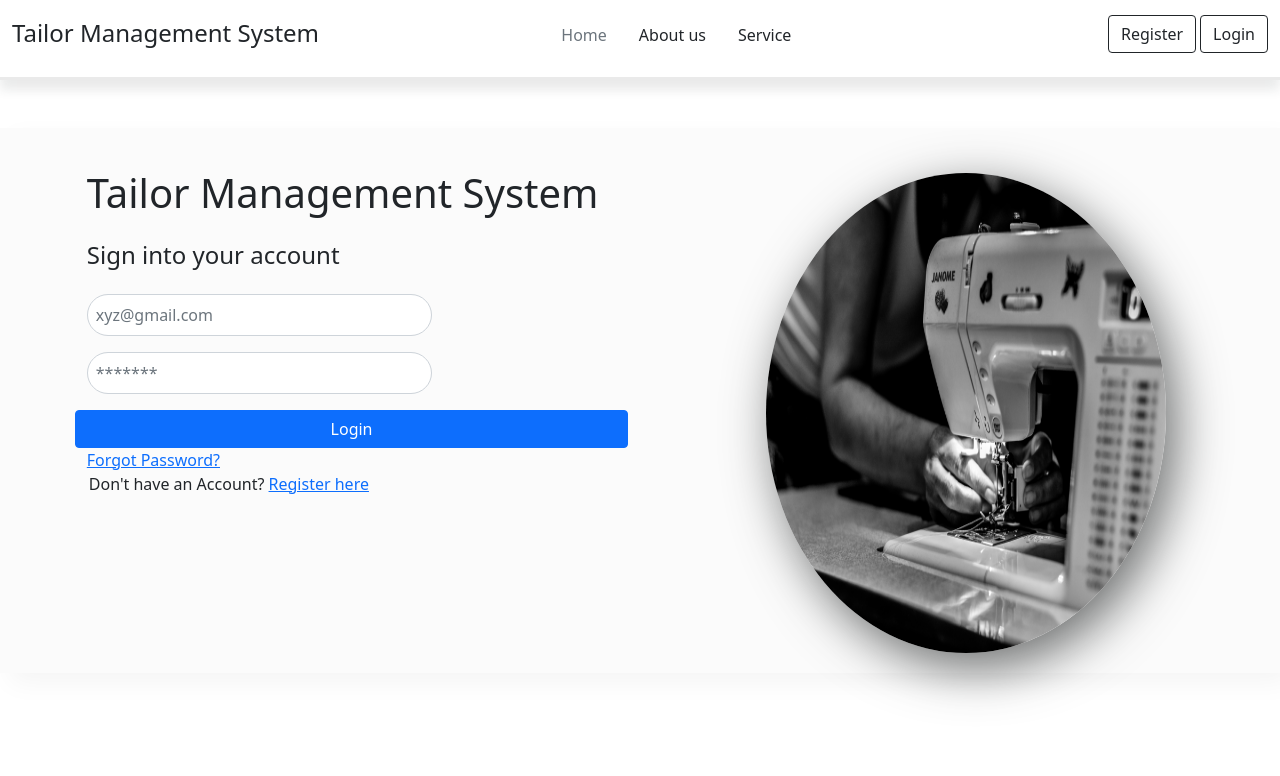
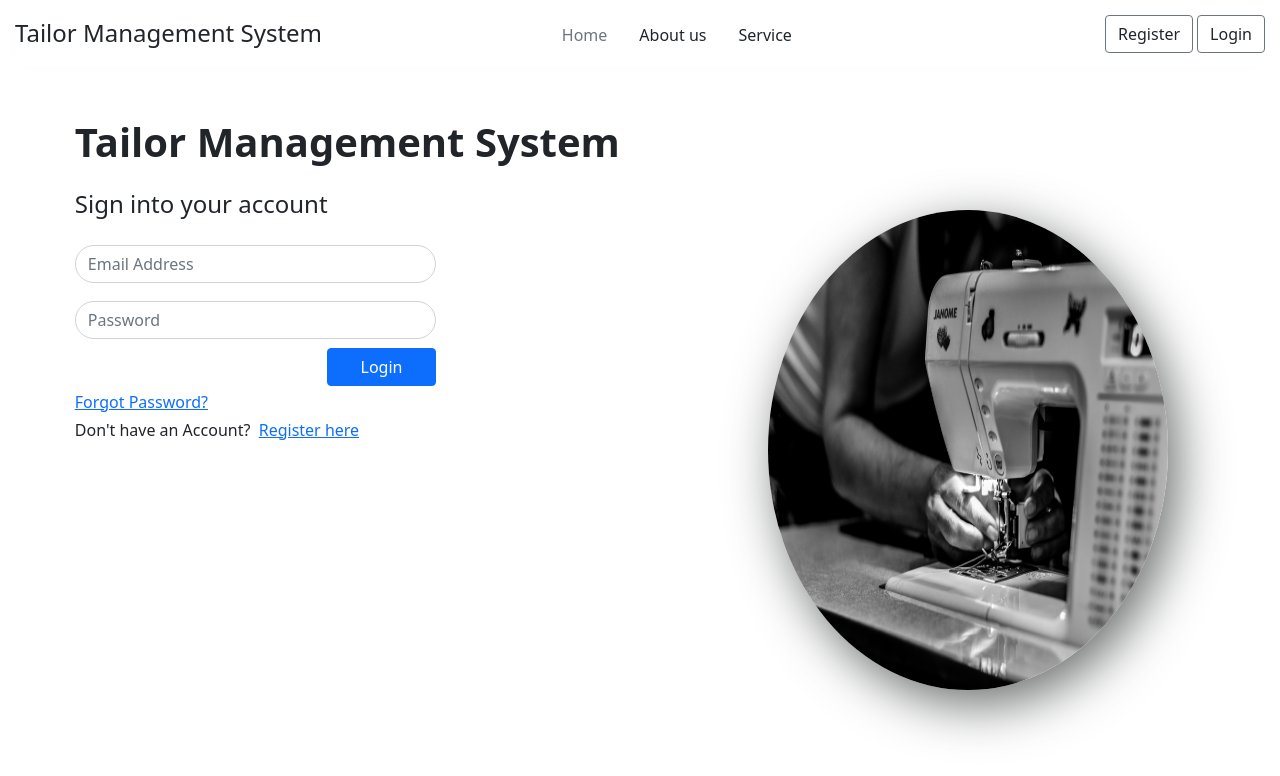
Before and after one commit to ReDiot69/tms, a Django app: template templates/home.html in a window 1280 px wide. Shown: the top 776 px of the page. Run offline with Django 4.2, Linux system fonts and the light colour scheme; the template is opened without the code that fills it, so the values that code supplies are empty; some libraries are stand-ins or nearby versions.

Commit message:
signup home front-end final vayo hola

```diff
--- a/templates/frontpage.html
+++ b/templates/frontpage.html
@@ -16,12 +16,14 @@
             margin-bottom: 10px;
         }
         .header_container{
-            box-shadow: 0px 10px 10px rgba(52, 54, 54, 0.1) ;
-            border-bottom: solid rgba(52, 54, 54, 0.1);
-            margin: 0px;
+            box-shadow: 0px 1px 10px rgba(236, 236, 236, 0.1) ;
+            /* border-bottom: solid rgba(52, 54, 54, 0.1); */
+            margin-left: 15px;
+            margin-right: 15px;
+
         }
         .main-container{
-            background-color: rgba(233, 233, 233, 0.171);
+            background-color: rgba(233, 233, 233, 0.1);
             box-shadow: 10px 10px 25px whitesmoke;
         }
 
@@ -33,13 +35,16 @@
             width: 800px;
             max-height: 100vh;
         }
+        .btnText{
+            color: #212529;
+        }
     </style>
 </head>
 <body>
-    <header class="container-fluid header_container">
+    <header class=" header_container">
         <div class="row header">
             <div class="col-5 d-flex">
-                <a href="/" class="logo align-items-center mb-3 text-dark text-decoration-none " style="margin-right: auto;">
+                <a href="home" class="logo align-items-center mb-3 text-dark text-decoration-none " style="margin-right: auto;">
                     <span class="fs-4">Tailor Management System</span>
                 </a>
             </div>
@@ -54,19 +59,18 @@
                 <ul class="nav nav-pills">
                     <li class="nav-item mx-1">
                         <a href="signup">
-                            <buttton class="btn btn-outline-dark">Register<buttton>
+                            <buttton class="btn btn-outline-secondary btnText">Register<buttton>
                         </a>
                     </li>
                     <li class="nav-item">
                         <a href="home">
-                            <buttton class="btn btn-outline-dark">Login<buttton>
+                            <buttton class="btn btn-outline-secondary btnText">Login<buttton>
                         </a>
                     </li>
                 </ul>
             </div>
         </div>
     </header>
-    <div class="container-fluid divider"></div>
     {%block content%}
     {% endblock %}
 
--- a/templates/home.html
+++ b/templates/home.html
@@ -5,66 +5,61 @@
     .hide{
         display: none;
     }
+    .loginForm div .form-control{
+        margin-top: 18px;
+        margin-right: 15px;
+        border-radius: 90px;
+    }
+    .headTms{
+        font-weight: bold;
+        margin-right: 25px;
+
+    }
+    .main-row {
+    padding-top: 25px;
+    margin-left: 5%;
+    margin-right: 5%;
+    }
+    .welcome_img{
+    /* border-radius: 50%; */
+    box-shadow: 10px 15px 50px rgba(52, 54, 54, 0.719);
+    max-width:400px;
+    height: 60vh;
+    margin-left: 500px;
+    }
+    .loginbtn{
+        margin-left: 70%;
+        padding-top: 9px;
+    }
 </style>
 <link rel="stylesheet" type="text/css" href="{% static 'css/homepage.css'%}">
-<div class="container-fluid main-container">
-    <div class="row main-row">
-        <div class="col-7">
-            <section class="login_form col-10 ">
-                <h1 class="font-weight-bold py-3">Tailor Management System</h1>
-                <h4>Sign into your account</h4>
+<div class="container-fluid">
+    <div class="main-row">
+        <form class="loginForm" method="post" action="login">
+            {% csrf_token %}
+            <div class="row">
+                <h1 class="d-flex justify-content-start headTms py-3">Tailor Management System</h1>
+                <div class="col-4">
 
-                <form class="row" method="post" action="login">
-                    {% csrf_token %}
-                    <section class="col-8">
-                        <div class="form-row">
-                            <input onfocus="hideMessage()" type="email" name="email" placeholder="xyz@gmail.com "
-                                   class="form-control rounded-pill my-3 p-2">
-                        </div>
-                        <div class="form-row">
-                            <input type="password" name="password" placeholder="*******"
-                                   class="form-control rounded-pill my-3 p-2">
-                        </div>
-                    </section>
+                    <h4 class="d-flex justify-content-start">Sign into your account </h4>
+                    <div class="d-flex flex-column"><input onfocus="hideMessage()" type="email" name="email" placeholder="Email Address" class="form-control"></div>
+                    <div class="d-flex flex-column"><input type="password" name="password" placeholder="Password" class="form-control"></div>
                         {% if messages %}
                             {% for message in messages %}
                             <h3 id ="success-msg" style="color:red">{{ message }}</h3>
                             {% endfor %}
                         {% endif %}
-                    <button class="btn btn-primary">Login</button>
-                    <section class="col-4"></section>
-                    <section>
-                        <a href="#">Forgot Password?</a>
-                        <p style="margin-left:2px;">Don't have an Account?
-                            <a href="signup"> Register here</a></p>
-                    </section>
-                </form>
-            </section>
+                    <div class="d-flex flex-column loginbtn"><button class="btn btn-primary">Login</button></div>
+                    <div class="d-flex flex-row justify-content-start py-1"><a href="#">Forgot Password?</a></div>
+                    <div class="d-flex flex-row justify-content-start">Don't have an Account? &nbsp; <a href="signup"> Register here</a></div>
                 </div>
-
-        <div class="col-5 d-flex">
-            <img src="/media/home.jpg" alt="No_Image_found" class="welcome_img">
-        </div>
+                <div class="col-3"></div>
+                <div class="col-3">
+                    <img src="/media/home.jpg" alt="No_Image_found" class="welcome_img" >
                 </div>
             </div>
 
-<div class="container-fluid divider"></div>
-
-<div class="container-fluid login" id="login">
-    <div class="row">
-        <div class="col-4 login_form">
-            <div class="form-row">
-
+        </form>
     </div>
 </div>
-        <div class="col-8 ">
-            <!-- <img src="/media/login.jpg" alt="No_Image_found" class="login_img"> -->
-        </div>
-    </div>
-</div>
-<!-- <script>
-    const hideMessage=()=>{
-        msid = document.querySelector('#success-msg').classList.add('hide');
-    }
-</script> -->
 {%endblock%}
```
Also changed, not shown: static/css/frontpage.css (+1 -7 lines), templates/home2.html (added, +70 -0 lines), templates/signup.html (+63 -52 lines), templates/signup2.html (added, +92 -0 lines), db.sqlite3, media/Bulbasaur_3.jpg (added), media/signup2.jpg (added), 5 other files. Lines whose indentation alone changed are shown as unchanged.
